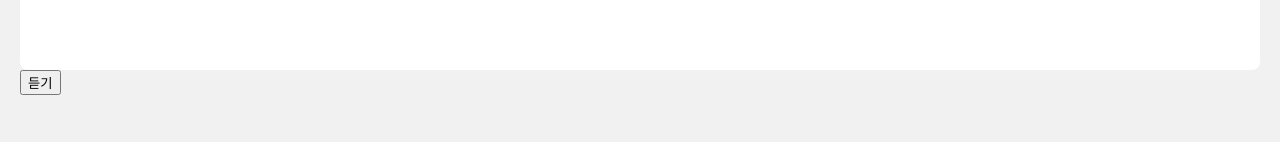
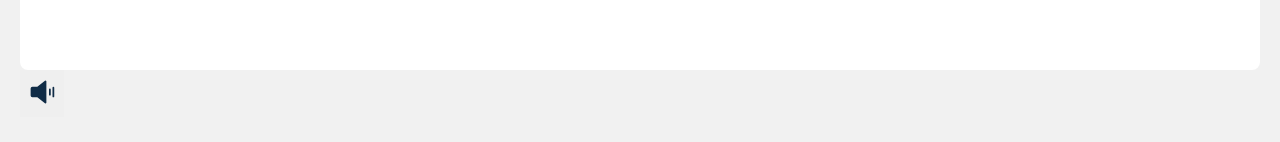
Before and after one commit to YeonsuBaek/learning-english, a Next.js app in the folder application/: page / in a window 1280 px wide. Shown: the part 392-534 px from the top of the page. Built offline with nearby package versions, Linux system fonts and the light colour scheme.

Commit message:
style: 보이스 버튼에 스타일 부여

```diff
--- a/application/pages/index.js
+++ b/application/pages/index.js
@@ -4,6 +4,7 @@ import Header from '../components/Header';
 import Title from '../components/layouts/Title';
 import TextBox from '@/components/layouts/TextBox';
 import Form from '@/components/layouts/Form';
+import { SpeakerSimpleHigh } from '@phosphor-icons/react';
 
 export default function Home() {
   const [sentence, setSentence] = useState('');
@@ -94,7 +95,13 @@ export default function Home() {
 
       <Title title='Correct Sentences' />
       <TextBox>{after}</TextBox>
-      <button onClick={() => speakEnglish(after)}>듣기</button>
+      <button
+        className={styles.voice}
+        onClick={() => speakEnglish(after)}
+        type='button'
+      >
+        <SpeakerSimpleHigh size={28} color='#0f2b46' weight='fill' />
+      </button>
     </>
   );
 }
--- a/application/styles/index.module.css
+++ b/application/styles/index.module.css
@@ -2,3 +2,9 @@
   color: #037171;
   font-weight: 700;
 }
+
+.voice {
+  padding: 8px;
+  border: 0;
+  outline: 0;
+}
```
